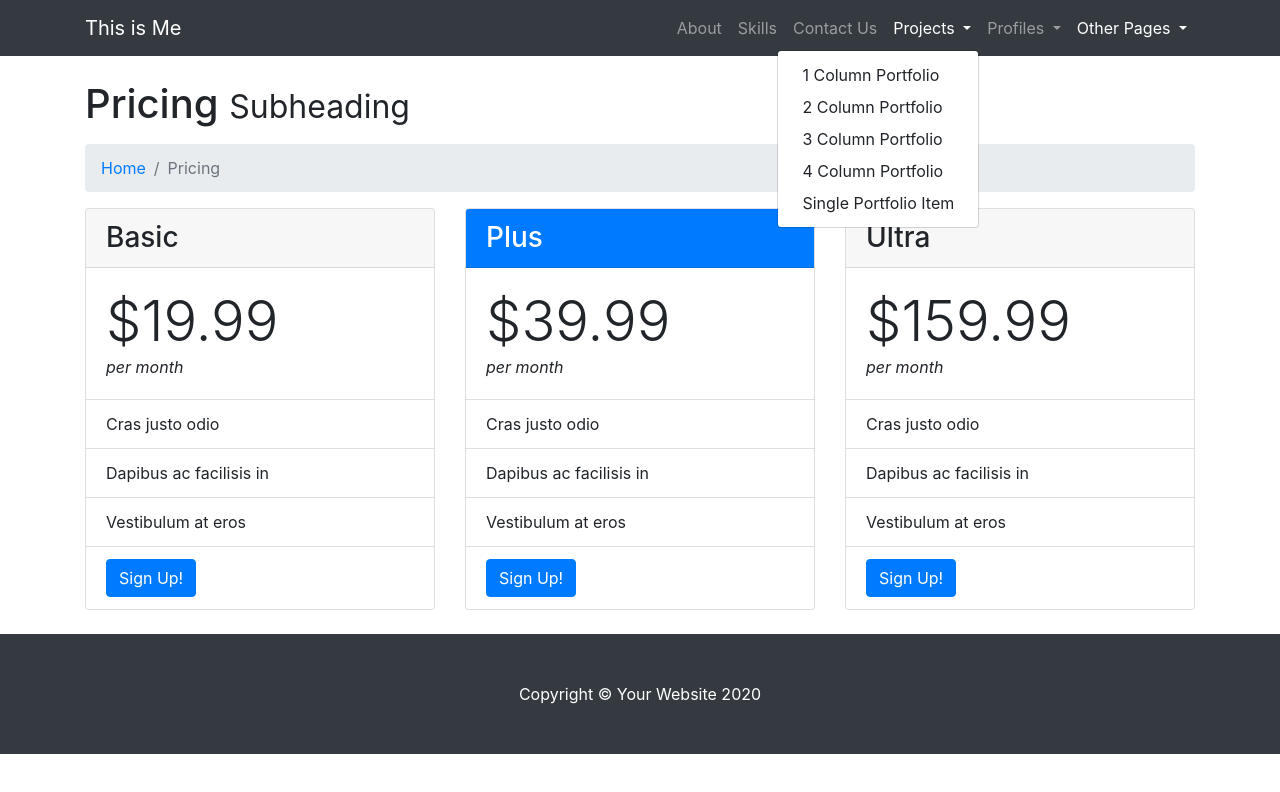
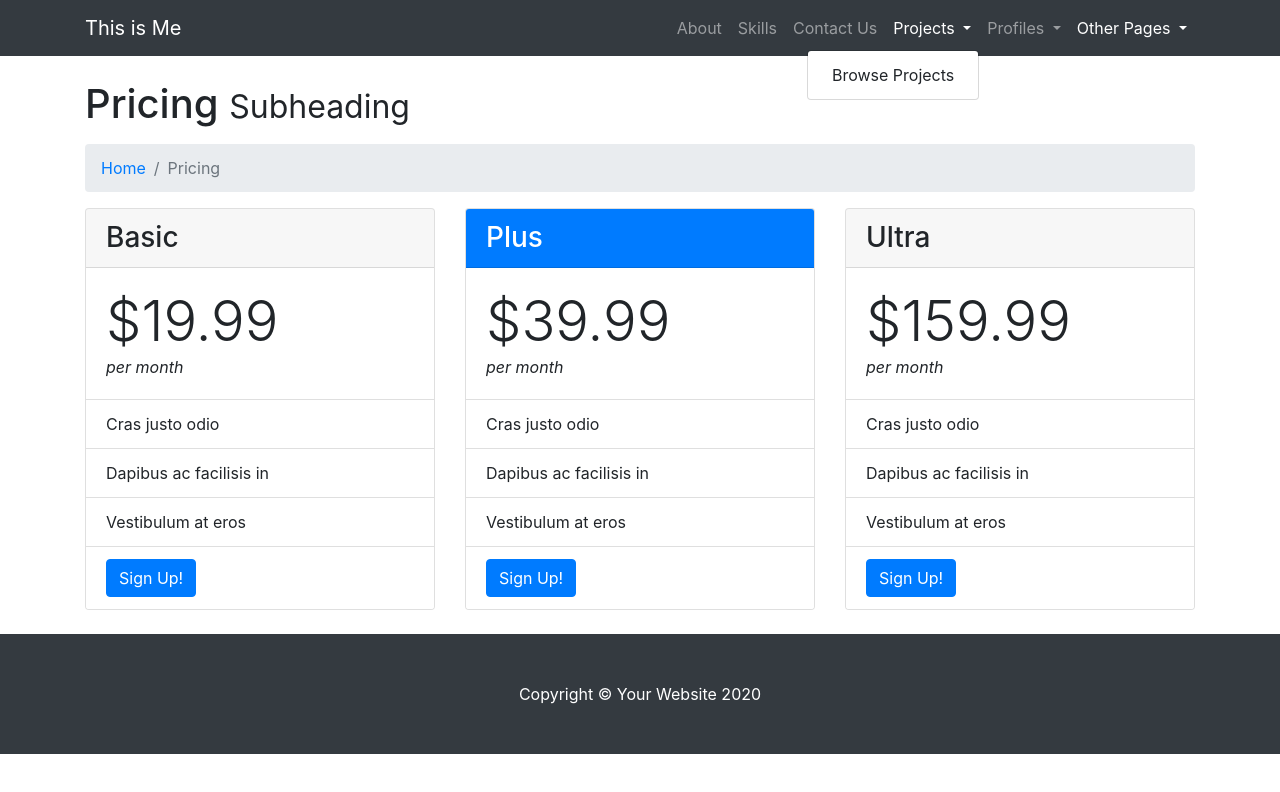
Before and after one commit to Mohit6043/myprofile, a website: page pricing.html in a window 1280 px wide. Both pictures are taken after a click on the link "Projects". Drawn offline with Linux system fonts and the light colour scheme.

Commit message:
Update pricing.html

```diff
--- a/pricing.html
+++ b/pricing.html
@@ -43,11 +43,7 @@
               Projects
             </a>
             <div class="dropdown-menu dropdown-menu-right" aria-labelledby="navbarDropdownPortfolio">
-              <a class="dropdown-item" href="portfolio-1-col.html">1 Column Portfolio</a>
-              <a class="dropdown-item" href="portfolio-2-col.html">2 Column Portfolio</a>
-              <a class="dropdown-item" href="portfolio-3-col.html">3 Column Portfolio</a>
-              <a class="dropdown-item" href="portfolio-4-col.html">4 Column Portfolio</a>
-              <a class="dropdown-item" href="portfolio-item.html">Single Portfolio Item</a>
+              <a class="dropdown-item" href="Browse-projects.html">Browse Projects</a>
             </div>
           </li>
           <li class="nav-item dropdown">
@@ -55,9 +51,7 @@
               Profiles
             </a>
             <div class="dropdown-menu dropdown-menu-right" aria-labelledby="navbarDropdownBlog">
-              <a class="dropdown-item" href="blog-home-1.html">Blog Home 1</a>
-              <a class="dropdown-item" href="blog-home-2.html">Blog Home 2</a>
-              <a class="dropdown-item" href="blog-post.html">Blog Post</a>
+              <a class="dropdown-item" href="Browse-profiles.html">Browse Profiles</a>
             </div>
           </li>
           <li class="nav-item active dropdown">
```
